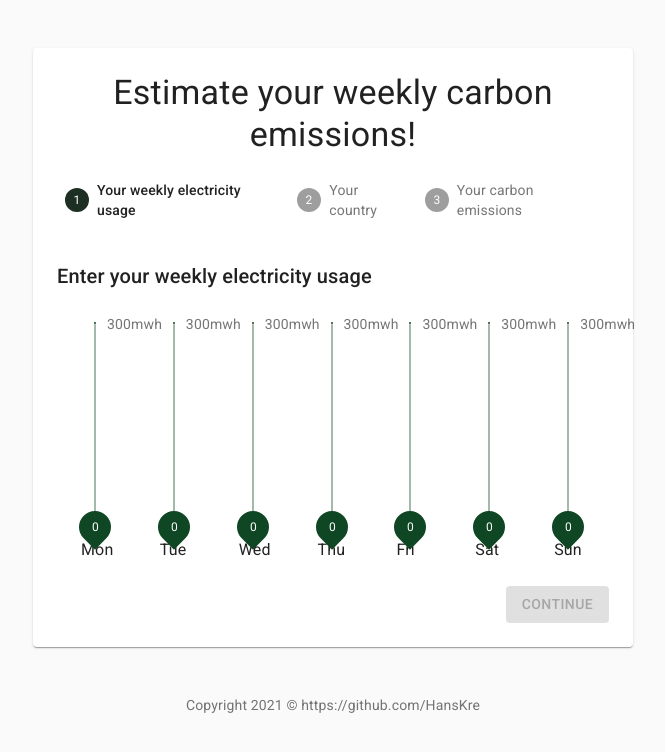
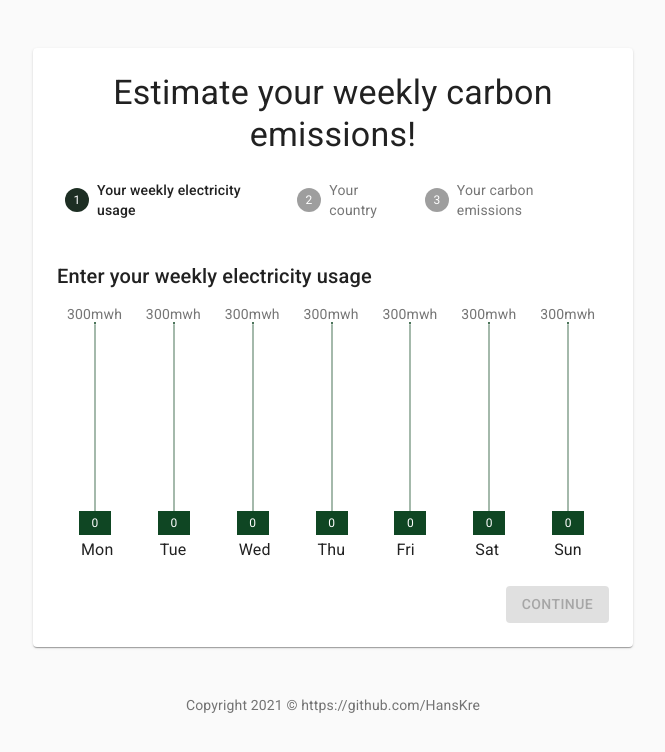
Before and after one commit to HansKre/carb-emissions-est-for-electricity, a Next.js app: page / in a window 1280 px wide. Shown: the top 752 px of the page, without its empty margins (307-972 px from the left). Built offline with nearby package versions, Linux system fonts and the light colour scheme.

Commit message:
Fine tune viz of nested components.

```diff
--- a/styles/globals.css
+++ b/styles/globals.css
@@ -12,3 +12,23 @@ a {
 * {
   box-sizing: border-box;
 }
+
+.MuiSlider-vertical .MuiSlider-markLabel {
+  transform: none !important;
+  left: -14px !important;
+}
+
+[class*="PrivateValueLabel-circle"] {
+  transform: none !important;
+  border-radius: 0 !important;
+  height: 24px !important;
+}
+
+[class*="PrivateValueLabel-label"] {
+  transform: none !important;
+}
+
+/* move datepicker icon to the right to align with icon from select */
+.MuiIconButton-root {
+  left: 8px;
+}
```
